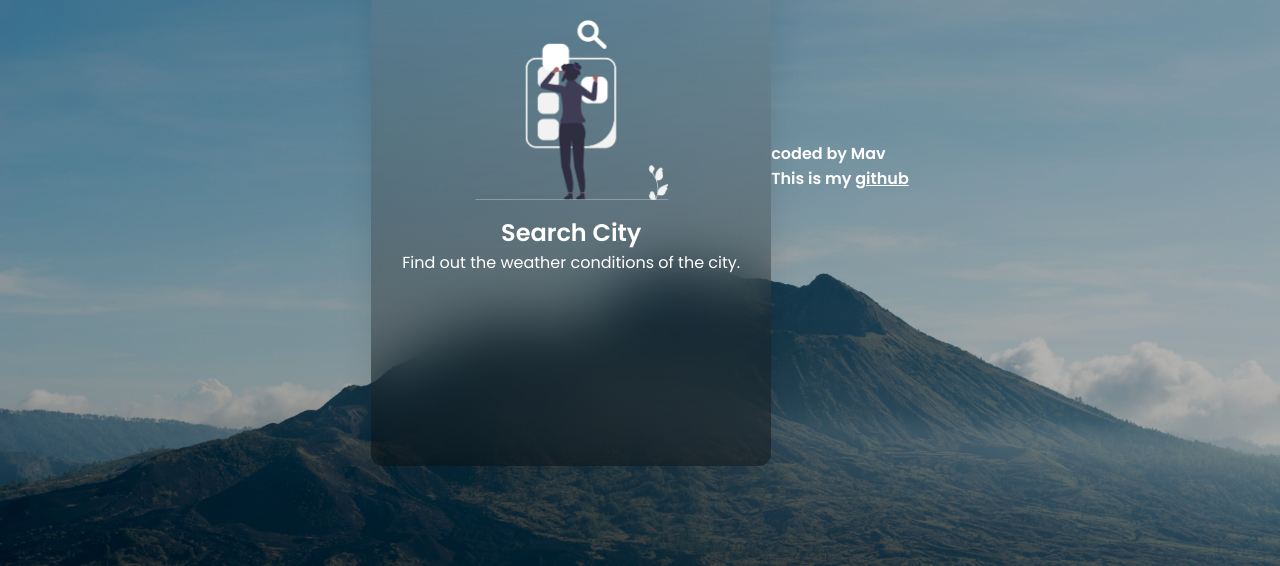
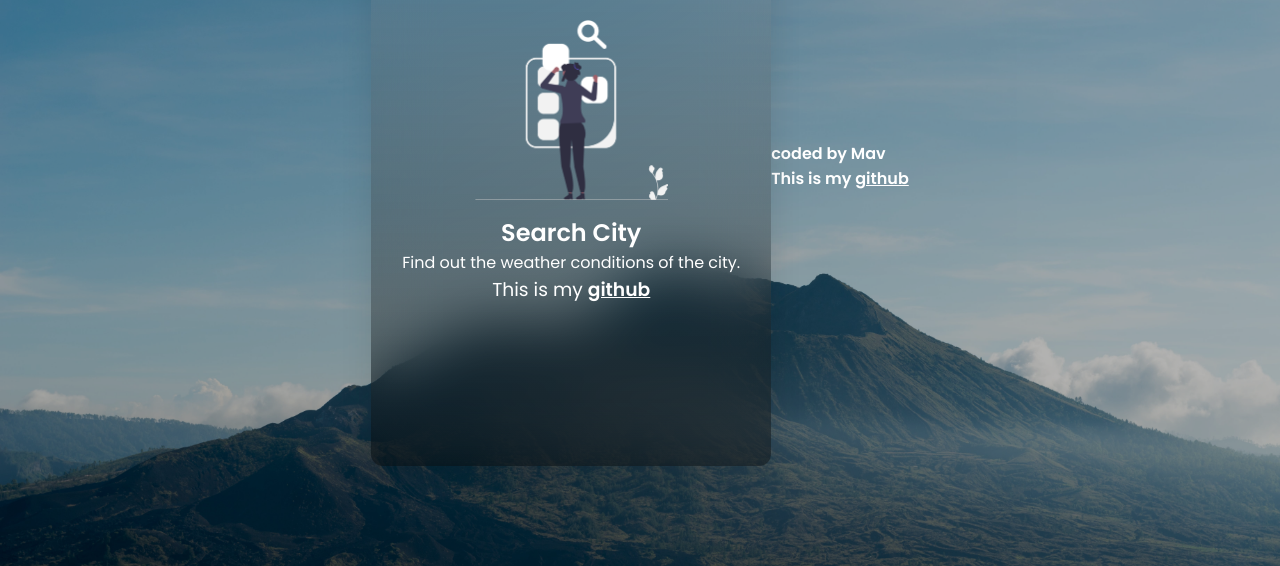
Before and after one commit to Mahlotle/WeatherApp, a plain HTML site: page index.html in a window 1280 px wide. Shown: the part 234-800 px from the top of the page. Drawn offline with nearby package versions, Linux system fonts and the light colour scheme.

Commit message:
Update index.html

```diff
--- a/index.html
+++ b/index.html
@@ -100,6 +100,11 @@
                 <h4 class="regular-txt">
                     Find out the weather conditions of the city.
                 </h4>
+                 <h3 class="regular-txt">
+                     This is my
+      <a href="https://github.com/Mahlotle"> github</a>
+
+                </h3>
             </div>
         </section>
 
```
